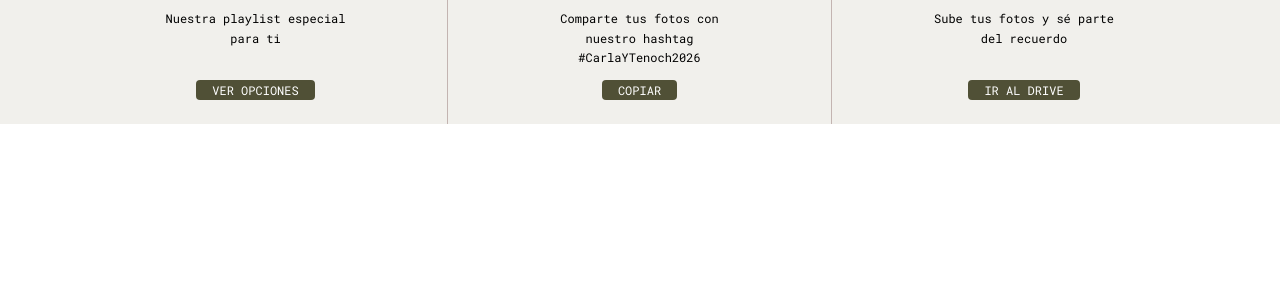
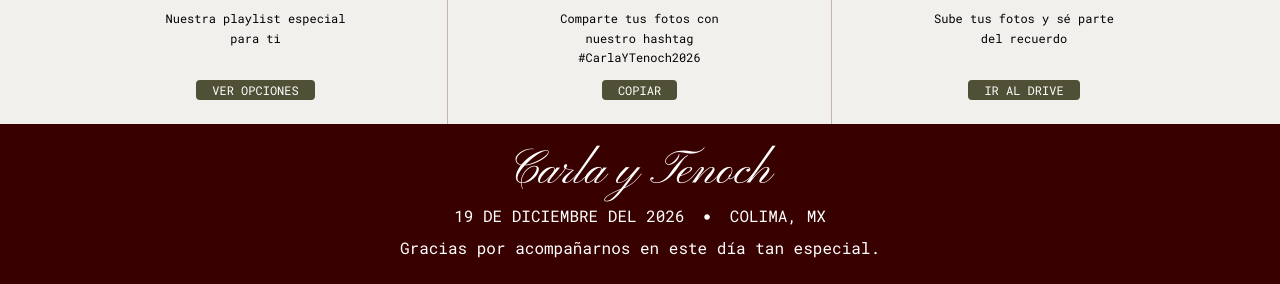
Before and after one commit to AlexRizo/carla-y-tenoch, an Astro site: page / in a window 1280 px wide. Shown: the part 4075-4359 px from the top of the page. Before the commit the page ends 4199 px from the top, so only its background shows below. Built offline with nearby package versions, Linux system fonts and the light colour scheme; Astro itself is replaced by a stand-in of ours; a web font is replaced by a local one.

Commit message:
footer done

```diff
--- /dev/null
+++ b/src/components/footer/Footer.astro
@@ -0,0 +1,15 @@
+---
+import { Circle } from "@lucide/astro";
+---
+
+<footer class="bg-main-600 py-6">
+  <article class="text-white text-center space-y-2">
+    <h1 class="font-title text-5xl">Carla y Tenoch</h1>
+    <div class="uppercase">
+      <p class="inline">19 de diciembre del 2026</p>
+      <Circle class="size-1.5 fill-white mx-2.5 inline" />
+      <p class="inline">Colima, MX</p>
+    </div>
+    <p>Gracias por acompañarnos en este día tan especial.</p>
+  </article>
+</footer>
--- a/src/layout/Layout.astro
+++ b/src/layout/Layout.astro
@@ -1,4 +1,5 @@
 ---
+import Footer from "@/components/footer/Footer.astro";
 import "../styles/global.css";
 import Header from "./Header.astro";
 ---
@@ -24,5 +25,6 @@ import Header from "./Header.astro";
     <Header />
     <main class="bg-third-100"><slot /></main>
     <!-- TODO: Footer -->
+     <Footer />
   </body>
 </html>
```
